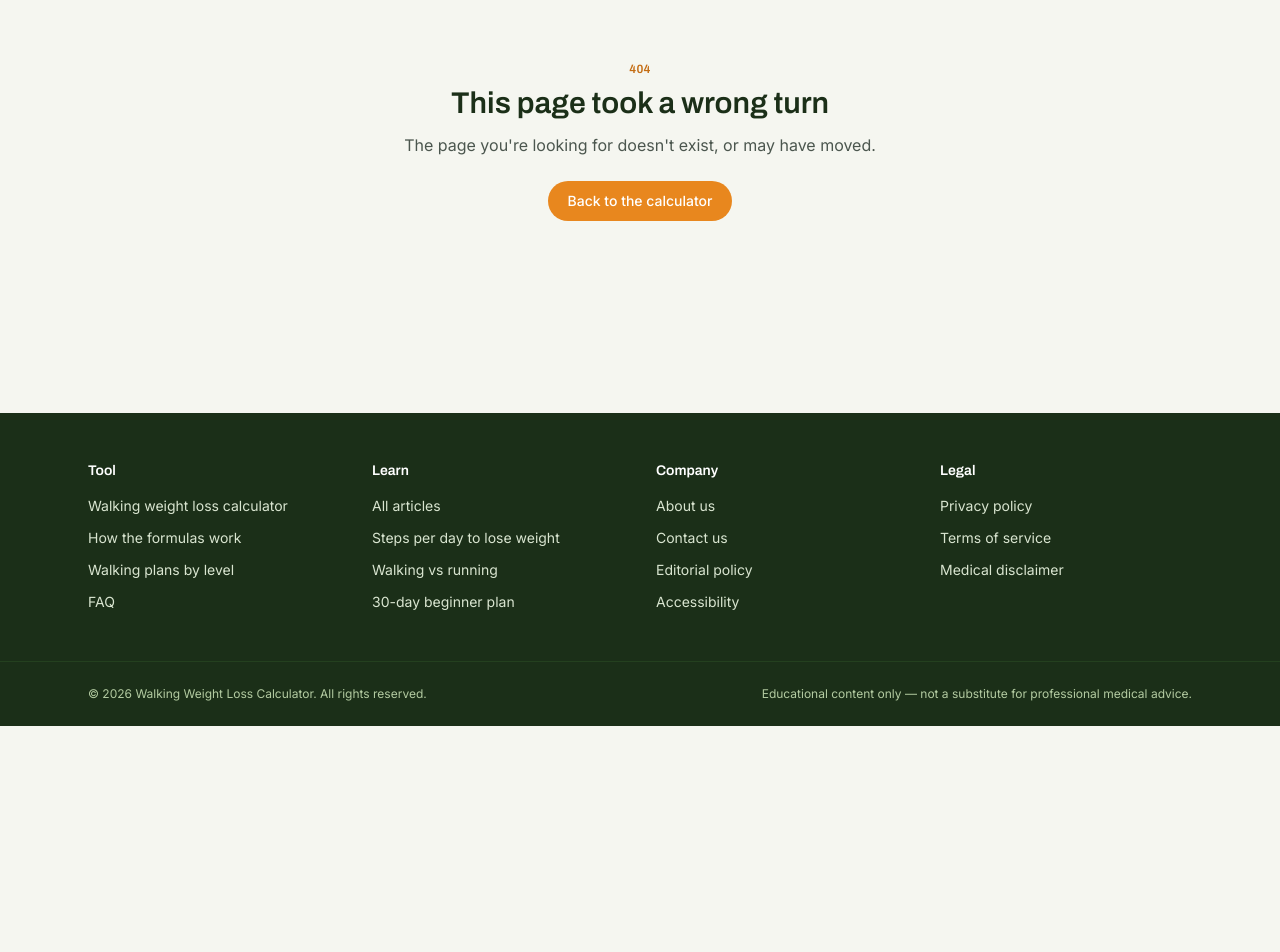
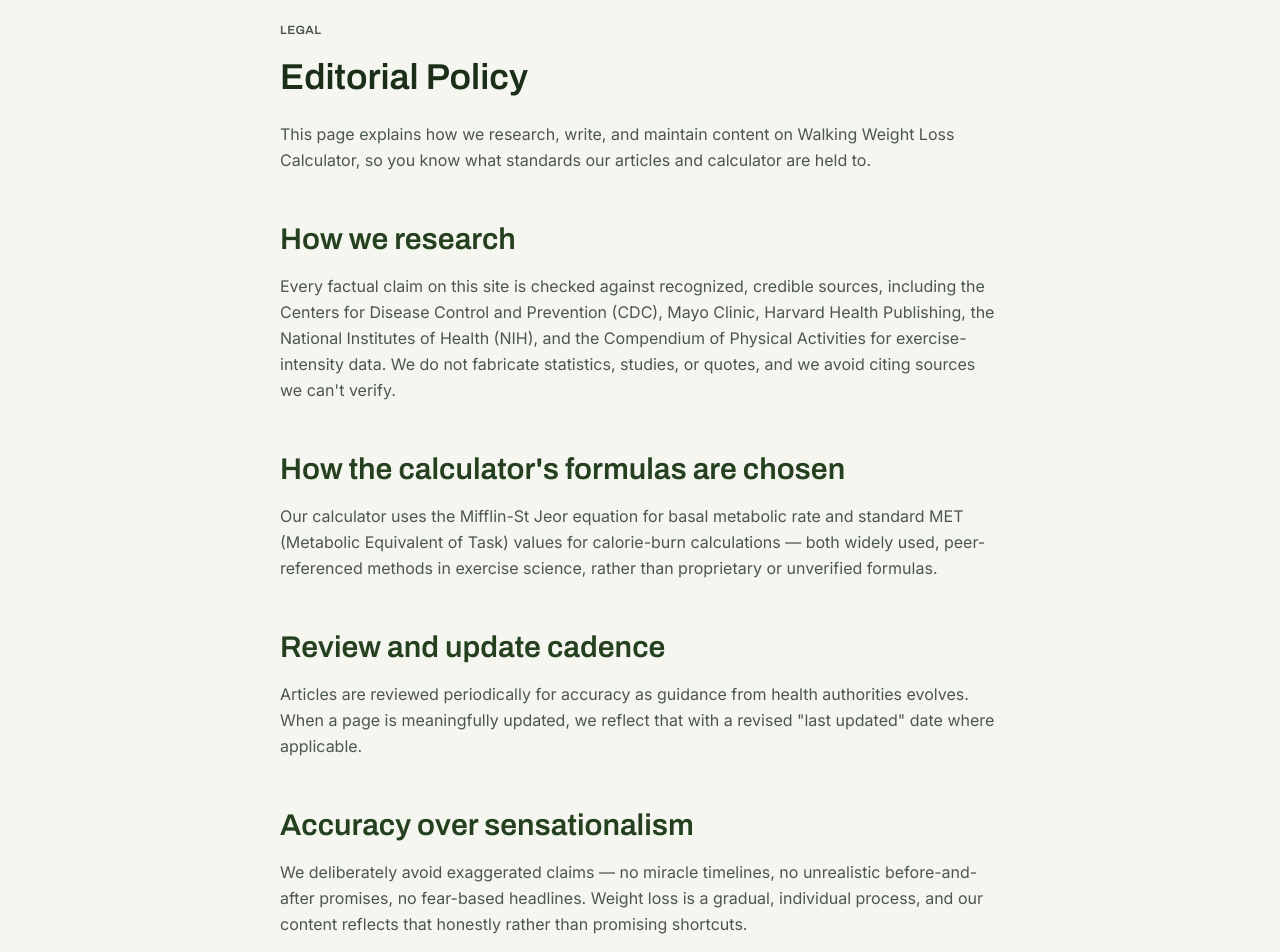
Before and after one commit to ahsan-ai-56/walking-weight, a Next.js app: page / in a window 1280 px wide. Before the commit this address had no page. Shown: the part 100-1052 px from the top of the page. Before the commit the page ends 826 px from the top, so only its background shows below. Built offline with nearby package versions, Linux system fonts and the light colour scheme.

Commit message:
Add files via upload

```diff
--- /dev/null
+++ b/app/page.tsx
@@ -0,0 +1,58 @@
+import type { Metadata } from "next";
+
+export const metadata: Metadata = {
+  title: "Editorial Policy",
+  description: "How we research, fact-check, and update content on Walking Weight Loss Calculator.",
+  alternates: { canonical: "/editorial-policy" },
+};
+
+export default function EditorialPolicyPage() {
+  return (
+    <div className="max-w-3xl mx-auto px-4 sm:px-6 py-14 prose-article">
+      <p className="font-display text-xs uppercase tracking-wide text-sunrise-600">Legal</p>
+      <h1 className="font-display text-4xl text-trail-800 mt-2 mb-6">Editorial Policy</h1>
+
+      <p>
+        This page explains how we research, write, and maintain content on Walking Weight Loss
+        Calculator, so you know what standards our articles and calculator are held to.
+      </p>
+
+      <h2>How we research</h2>
+      <p>
+        Every factual claim on this site is checked against recognized, credible sources,
+        including the Centers for Disease Control and Prevention (CDC), Mayo Clinic, Harvard
+        Health Publishing, the National Institutes of Health (NIH), and the Compendium of
+        Physical Activities for exercise-intensity data. We do not fabricate statistics, studies,
+        or quotes, and we avoid citing sources we can&apos;t verify.
+      </p>
+
+      <h2>How the calculator's formulas are chosen</h2>
+      <p>
+        Our calculator uses the Mifflin-St Jeor equation for basal metabolic rate and standard
+        MET (Metabolic Equivalent of Task) values for calorie-burn calculations — both widely
+        used, peer-referenced methods in exercise science, rather than proprietary or unverified
+        formulas.
+      </p>
+
+      <h2>Review and update cadence</h2>
+      <p>
+        Articles are reviewed periodically for accuracy as guidance from health authorities
+        evolves. When a page is meaningfully updated, we reflect that with a revised
+        &quot;last updated&quot; date where applicable.
+      </p>
+
+      <h2>Accuracy over sensationalism</h2>
+      <p>
+        We deliberately avoid exaggerated claims — no miracle timelines, no unrealistic
+        before-and-after promises, no fear-based headlines. Weight loss is a gradual, individual
+        process, and our content reflects that honestly rather than promising shortcuts.
+      </p>
+
+      <h2>Corrections</h2>
+      <p>
+        If you spot an error or outdated figure anywhere on the site, we want to know. Reach out
+        through our contact page and we&apos;ll review and correct it promptly.
+      </p>
+    </div>
+  );
+}
```
